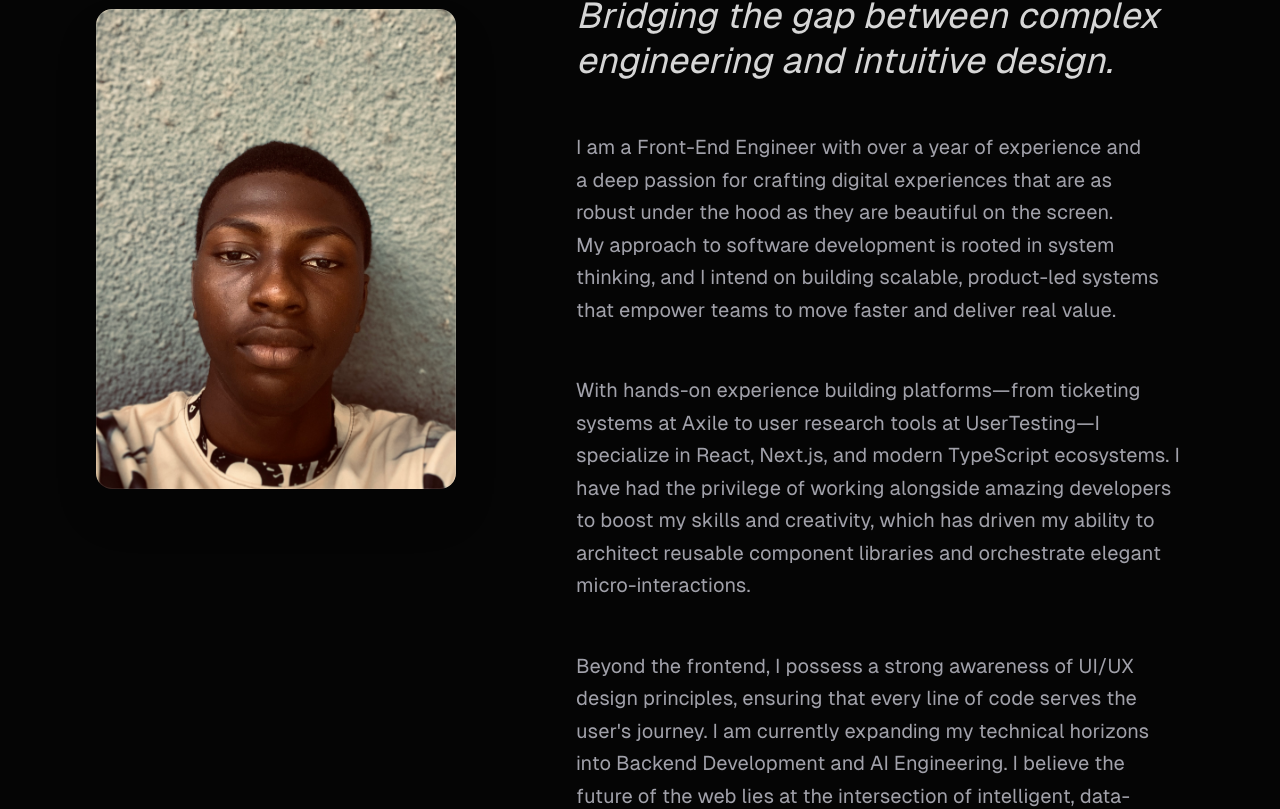
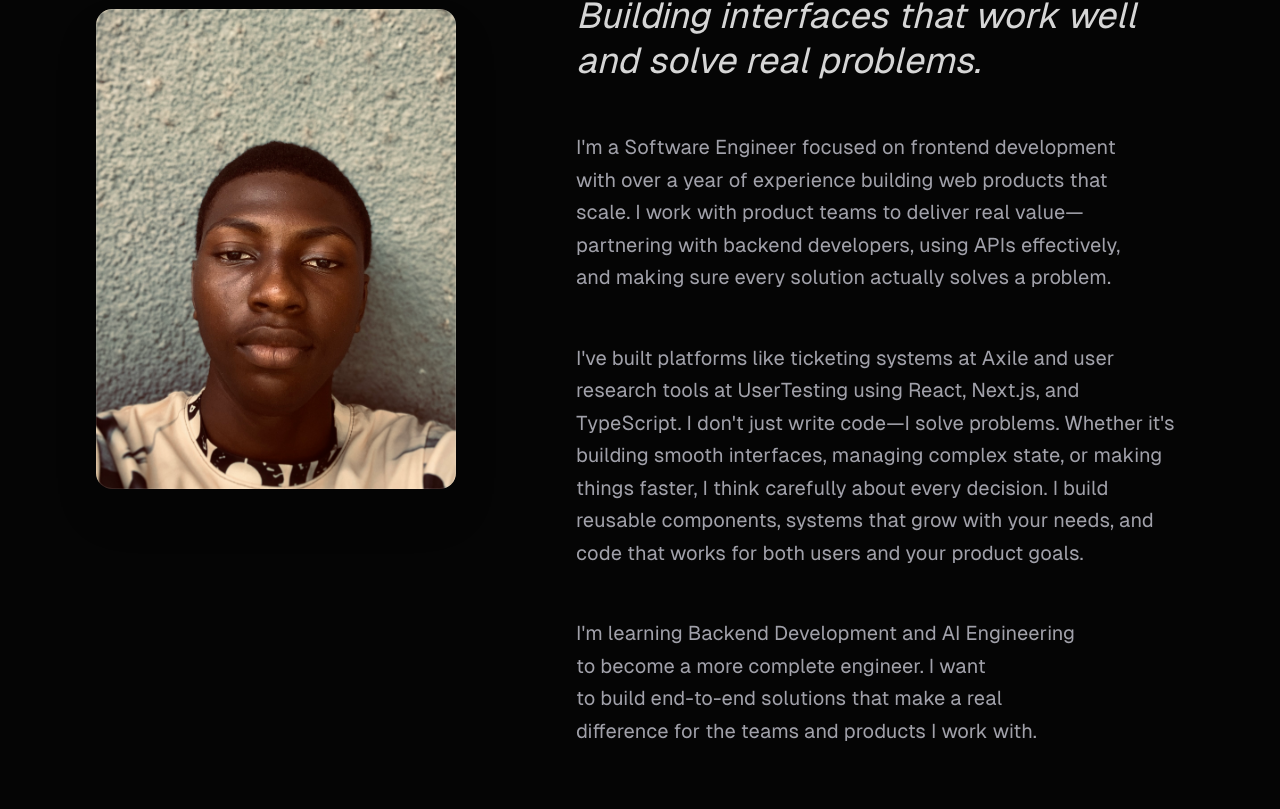
Before and after one commit to Abraham123-dev/Abraham-dev, a React (Vite) app: page /bio in a window 1280 px wide. Shown: the part 295-1104 px from the top of the page. Built offline with nearby package versions, Linux system fonts and the light colour scheme.

Commit message:
feat: update Bio and Contact components with improved descriptions and titles

```diff
--- a/src/components/Bio.tsx
+++ b/src/components/Bio.tsx
@@ -35,20 +35,20 @@ export function Bio() {
           <div className="md:col-span-7 lg:col-span-7 flex flex-col pt-4 md:pt-0 lg:pt-32">
             <FadeIn delay={0.4}>
               <h3 className="text-xl sm:text-2xl md:text-3xl lg:text-4xl font-medium italic text-foreground/90 mb-8 md:mb-12 leading-tight">
-                Bridging the gap between complex engineering and intuitive design.
+                Building interfaces that work well and solve real problems.
               </h3>
             </FadeIn>
 
             <FadeIn delay={0.5}>
               <div className="flex flex-col gap-8 md:gap-10 lg:gap-12 text-base sm:text-lg md:text-xl text-muted leading-relaxed text-balance font-light">
                 <p>
-                  I am a Front-End Engineer with over a year of experience and a deep passion for crafting digital experiences that are as robust under the hood as they are beautiful on the screen. My approach to software development is rooted in system thinking, and I intend on building scalable, product-led systems that empower teams to move faster and deliver real value.
+                  I'm a Software Engineer focused on frontend development with over a year of experience building web products that scale. I work with product teams to deliver real value—partnering with backend developers, using APIs effectively, and making sure every solution actually solves a problem.
                 </p>
                 <p>
-                  With hands-on experience building platforms—from ticketing systems at Axile to user research tools at UserTesting—I specialize in React, Next.js, and modern TypeScript ecosystems. I have had the privilege of working alongside amazing developers to boost my skills and creativity, which has driven my ability to architect reusable component libraries and orchestrate elegant micro-interactions.
+                  I've built platforms like ticketing systems at Axile and user research tools at UserTesting using React, Next.js, and TypeScript. I don't just write code—I solve problems. Whether it's building smooth interfaces, managing complex state, or making things faster, I think carefully about every decision. I build reusable components, systems that grow with your needs, and code that works for both users and your product goals.
                 </p>
                 <p>
-                  Beyond the frontend, I possess a strong awareness of UI/UX design principles, ensuring that every line of code serves the user's journey. I am currently expanding my technical horizons into Backend Development and AI Engineering. I believe the future of the web lies at the intersection of intelligent, data-driven systems and seamless user interfaces, and I am actively building my skill set to lead in this evolving space.
+                  I'm learning Backend Development and AI Engineering to become a more complete engineer. I want to build end-to-end solutions that make a real difference for the teams and products I work with.
                 </p>
               </div>
             </FadeIn>
--- a/src/components/Contact.tsx
+++ b/src/components/Contact.tsx
@@ -12,7 +12,7 @@ export function Contact() {
           <div className="md:col-span-2 lg:col-span-6">
             <FadeIn delay={0.2}>
               <h1 className="text-4xl sm:text-5xl md:text-6xl lg:text-7xl font-bold tracking-tighter leading-[0.9]">
-                Engineering<br />Interfaces<br />for Growth.
+                Engineering <br /> Scalable Product<br />for Growth.
               </h1>
             </FadeIn>
           </div>
```
